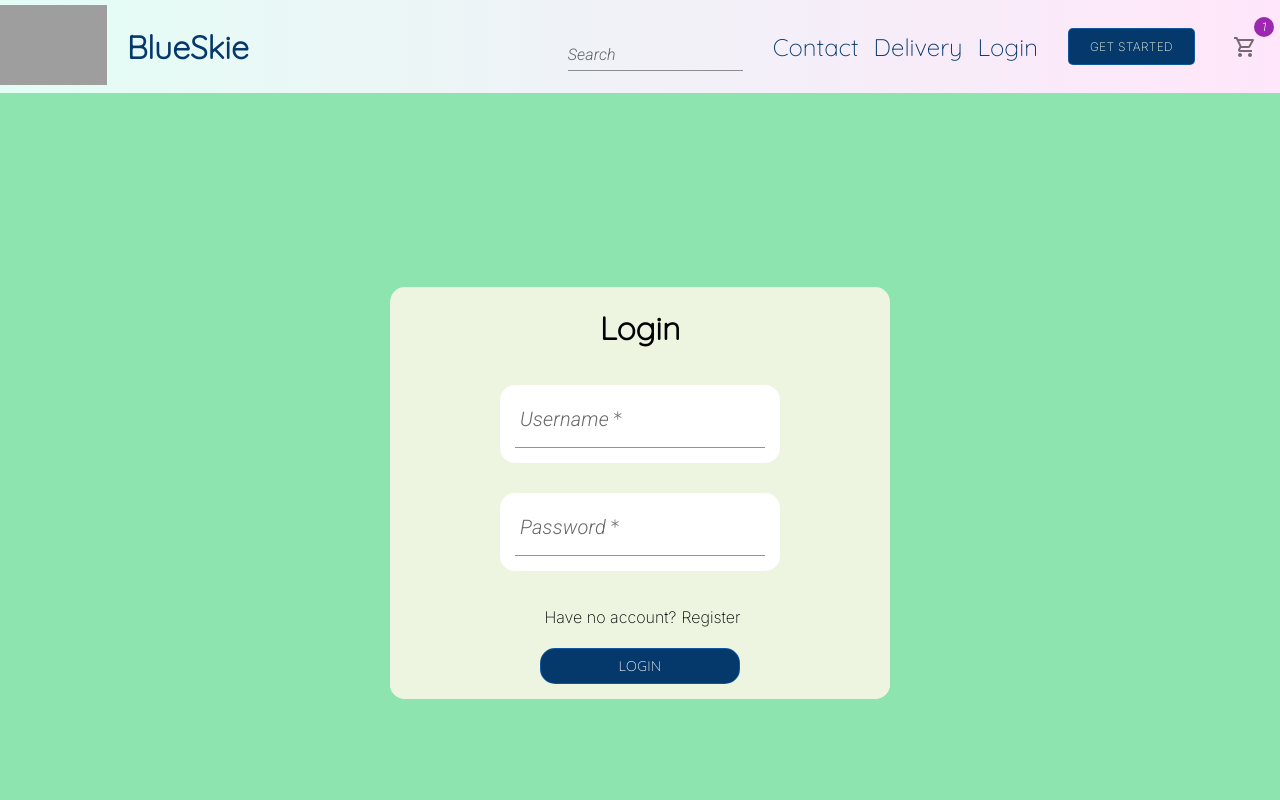
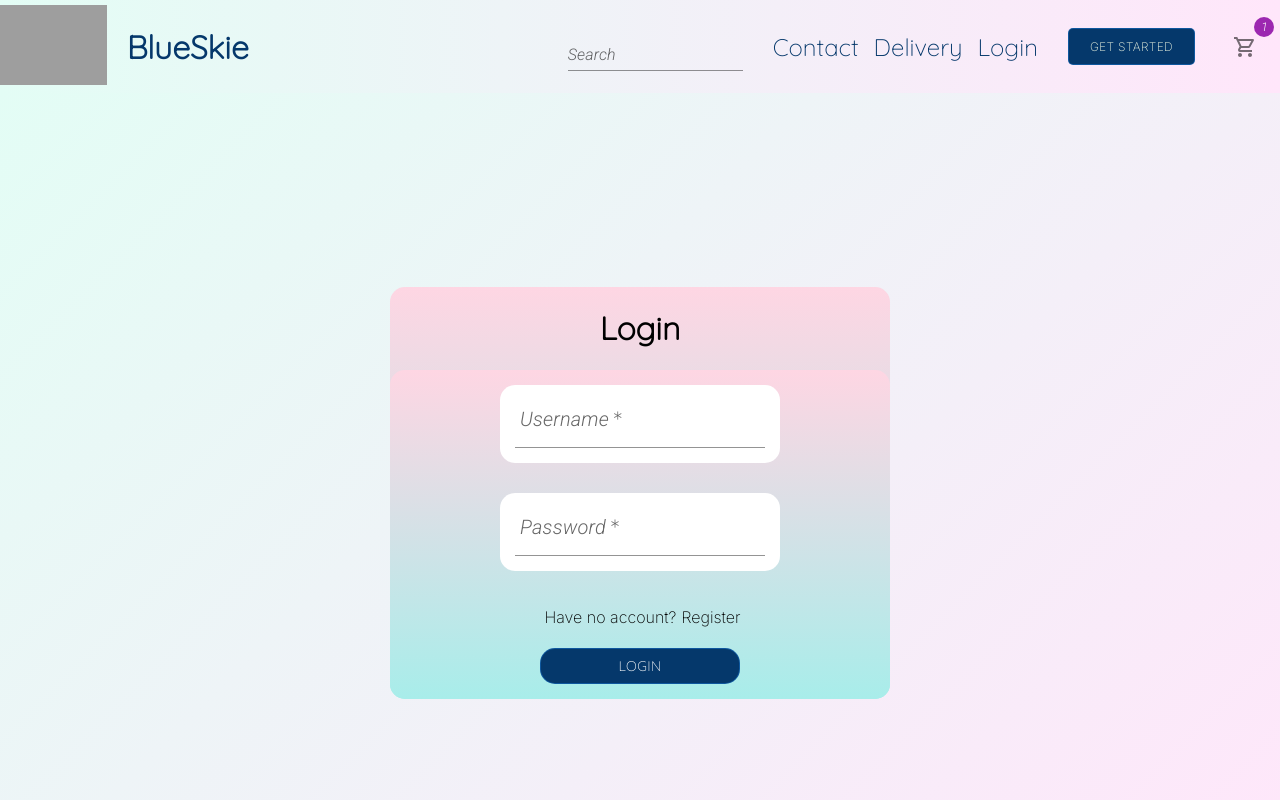
Before and after one commit to RichardPlangar/E-Commerce, a React (Create React App) app in the folder Frontend/: page /login in a window 1280 px wide. Shown: the top 800 px of the page. Built offline with nearby package versions, Linux system fonts and the light colour scheme; no server answers; grey boxes are pictures that could not be loaded; the HTML template or start-up script is replaced by a standard one; a web font is replaced by a local one.

Commit message:
the background color has been changed

```diff
--- a/Frontend/src/pages/Login/Login.scss
+++ b/Frontend/src/pages/Login/Login.scss
@@ -2,7 +2,7 @@
 
 .main-container {
   height: 100vh;
-  background-color: variables.$primary-background-color;
+  background-image: linear-gradient(-225deg, #e3fdf5 0%, #ffe6fa 100%);
   display: flex;
   justify-content: center;
   align-items: center;
@@ -11,6 +11,7 @@
   .sign-in {
     background-color: variables.$secondary-background-color;
     border-radius: 15px;
+    background-image: linear-gradient(to top, #a8edea 0%, #fed6e3 100%);
 
     .terms-and-condition {
       display: flex;
@@ -34,7 +35,7 @@
   }
 
   .input-wrapper {
-    background-color: variables.$secondary-background-color;
+    background-image: linear-gradient(to top, #a8edea 0%, #fed6e3 100%);
     display: flex;
     flex-direction: column;
     justify-content: center;
```
